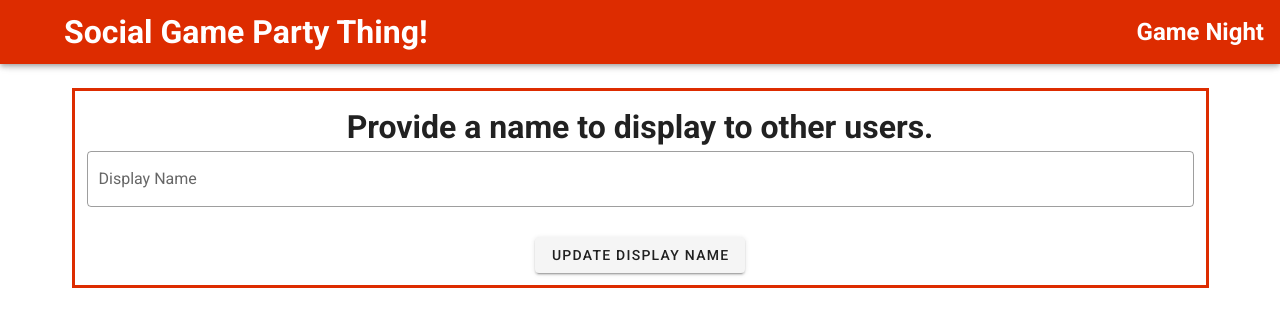
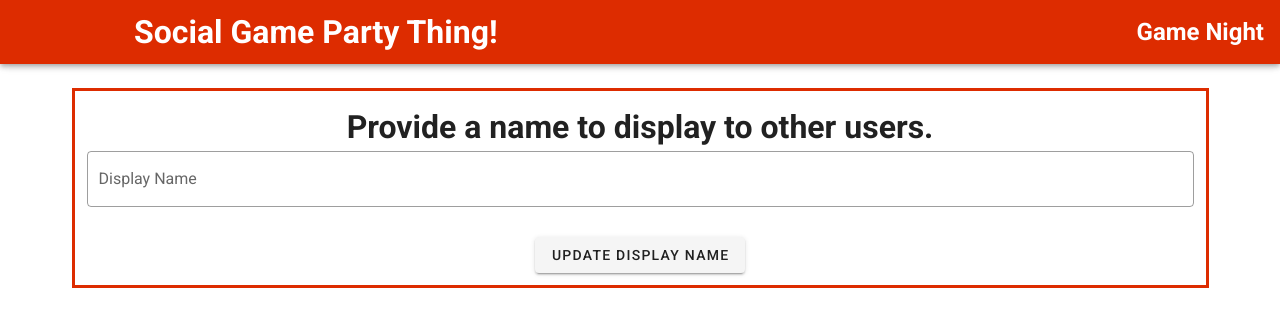
Before and after one commit to robhumble/SocialGameParty, a Vue app in the folder social-game-party/: page /#/ in a window 1280 px wide. Shown: the top 326 px of the page. Built offline with nearby package versions, Linux system fonts and the light colour scheme.

Commit message:
#34 #35 Update site logo and Icon

```diff
--- a/social-game-party/public/index.html
+++ b/social-game-party/public/index.html
@@ -4,7 +4,7 @@
     <meta charset="utf-8">
     <meta http-equiv="X-UA-Compatible" content="IE=edge">
     <meta name="viewport" content="width=device-width,initial-scale=1.0">
-    <link rel="icon" href="<%= BASE_URL %>favicon.ico">
+    <link rel="icon" href="<%= BASE_URL %>SocialDice.png">
     <title><%= htmlWebpackPlugin.options.title %></title>
     <link rel="stylesheet" href="https://fonts.googleapis.com/css?family=Roboto:100,300,400,500,700,900">
     <link rel="stylesheet" href="https://cdn.jsdelivr.net/npm/@mdi/font@latest/css/materialdesignicons.min.css">
--- a/social-game-party/src/App.vue
+++ b/social-game-party/src/App.vue
@@ -8,9 +8,9 @@
           alt="Vuetify Logo"
           class="shrink mr-2"
           contain
-          :src="require('./assets/Puzzle_OrangeFace.png')"
+          :src="require('./assets/SocialGameParty.png')"
           transition="scale-transition"
-          width="40"
+          width="110"
         />
         <h1 class="d-none d-lg-flex">Social Game Party Thing!</h1>
         <h1 class="d-lg-none">SGPT!</h1>
```
Also changed, not shown: social-game-party/public/SocialDice.png (added), social-game-party/src/assets/SocialGameParty.png (added).
